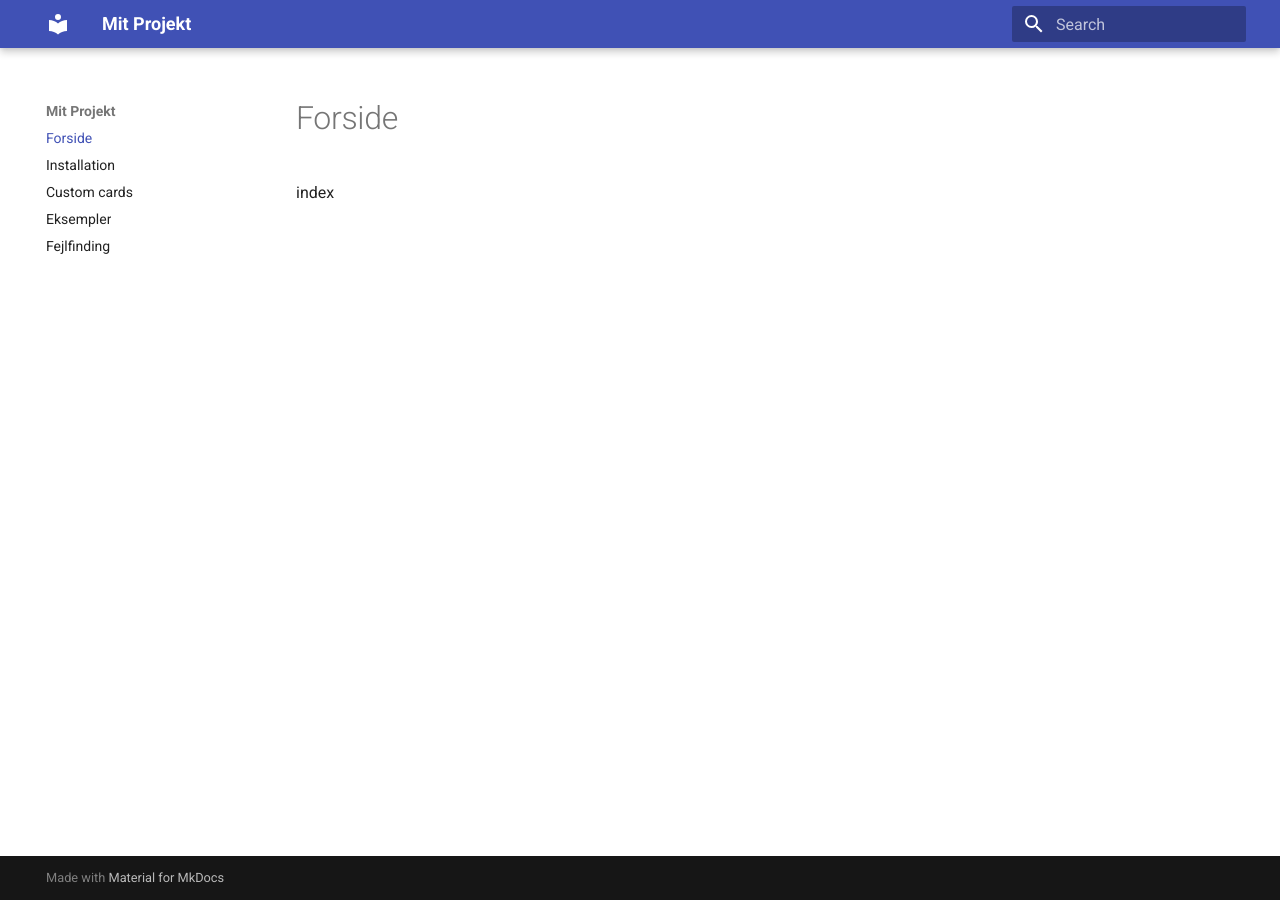
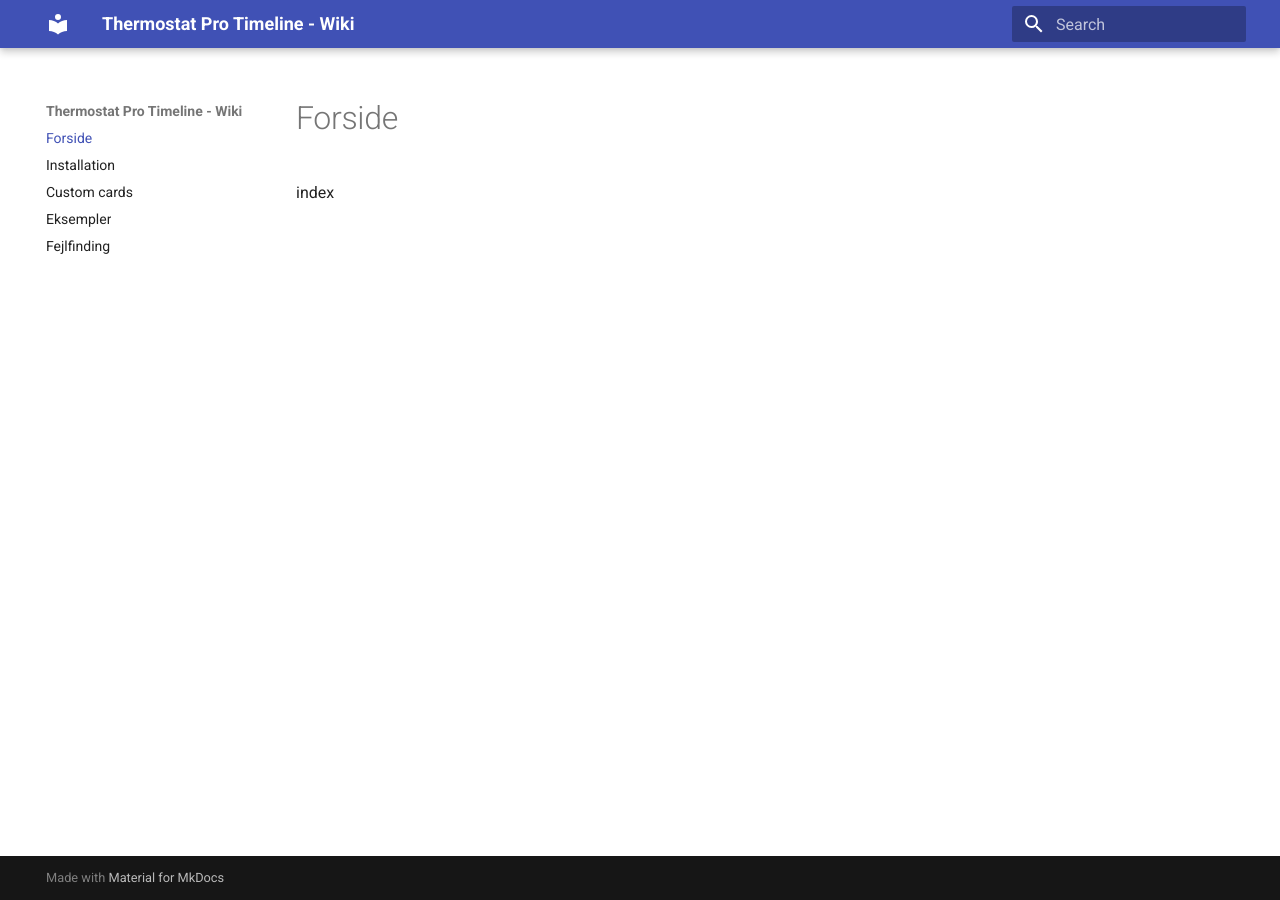
Before and after one commit to qlerup/this-is-a-testing-repo, an MkDocs documentation site: the page built from docs/index.md, in a window 1280 px wide. Built offline with MkDocs 1.6.1 and Material for MkDocs 9.7.7, drawn with Linux system fonts in a browser that asks for light colours.

Commit message:
Update site name in mkdocs configuration

```diff
--- a/mkdocs.yml
+++ b/mkdocs.yml
@@ -1,4 +1,4 @@
-site_name: Mit Projekt
+site_name: Thermostat Pro Timeline - Wiki
 theme:
   name: material
 
```
